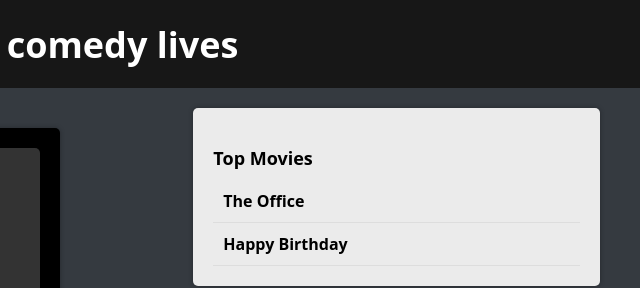
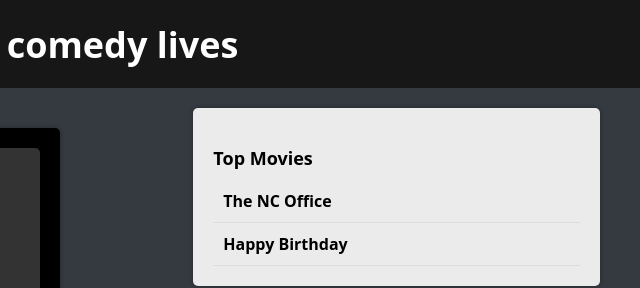
Before and after one commit to nmartins0611/aap25-roadshow-content, a plain HTML site: page lab-resources/index.html in a window 1280 px wide. Shown: the top 288 px of the page, 640-1280 px from the left. Drawn offline with Linux system fonts and the light colour scheme; grey boxes are pictures that could not be loaded.

Commit message:
Update index.html

```diff
--- a/lab-resources/index.html
+++ b/lab-resources/index.html
@@ -27,7 +27,7 @@
       <aside>
         <h3>Top Movies</h3>
         <ul id="playlist">
-          <li onclick="playVideo('videos/the_office01.mp4', 'The Office')">The Office</li>
+          <li onclick="playVideo('videos/the_office01.mp4', 'The Office')">The NC Office</li>
           <li onclick="playVideo('videos/andrius_happy.mp4', 'Happy Birthday')">Happy Birthday</li>
         </ul>
       </aside>
```
